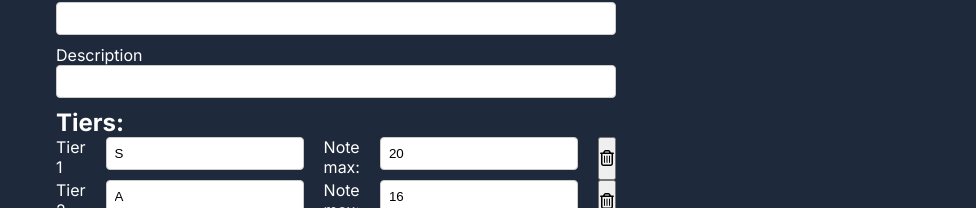
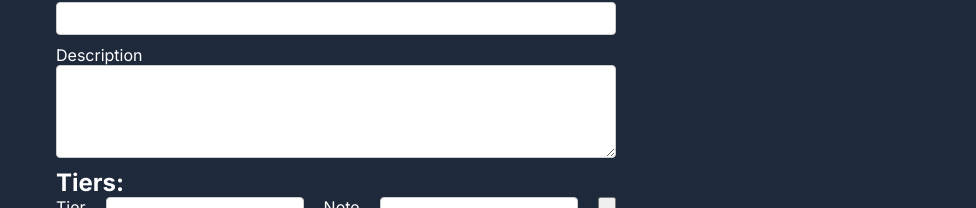
Before and after one commit to kebab-case-corp/tierlist-maker, a Next.js app: page /dashboard in a window 1280 px wide. Shown: the part 152-360 px from the top of the page, without its empty margins (304-1280 px from the left). Built offline with nearby package versions, Linux system fonts and the light colour scheme; no server answers; the database is empty; sample sign-in values are in the browser's storage.

Commit message:
feat: (NewTierListForm)
add handleChange on input

```diff
--- a/src/app/components/NewTierlistForm/index.tsx
+++ b/src/app/components/NewTierlistForm/index.tsx
@@ -1,10 +1,10 @@
-import { Criteria, Tier } from "@/app/lib/definitions";
+import { Criteria, Tier, Tierlist } from "@/app/lib/definitions";
 import React, { ChangeEvent, FormEvent, useState } from "react";
 import styles from "@/app/components/NewTierlistForm/index.module.css";
 import { FontAwesomeIcon } from "@fortawesome/react-fontawesome";
 import { faTrashCan } from "@fortawesome/free-regular-svg-icons";
 
-function NewTierlistForm({}) {
+function NewTierlistForm({ userId }: { userId: string }) {
   const [tiers, setTiers] = useState<Tier[]>([
     { name: "S", max: 20 },
     { name: "A", max: 16 },
@@ -19,6 +19,15 @@ function NewTierlistForm({}) {
     { name: "", maxRate: 5, description: "" },
     { name: "", maxRate: 5, description: "" },
   ]);
+
+  const [tierlist, setTierlist] = useState<Tierlist>({
+    userId: userId,
+    name: "",
+    description: "",
+    criterias: [],
+    tiers: [],
+  });
+
   const handleCreateTier = (e: FormEvent<HTMLButtonElement>) => {
     e.preventDefault();
     setTiers([...tiers, { name: "", max: 0 }]);
@@ -69,6 +78,15 @@ function NewTierlistForm({}) {
     );
   };
 
+  const handleChange = (
+    e: ChangeEvent<HTMLInputElement | HTMLTextAreaElement>,
+    field: "name" | "description"
+  ) => {
+    let prevTierlist = { ...tierlist };
+    prevTierlist[field] = e.target.value;
+    setTierlist(prevTierlist);
+  };
+
   return (
     <div className={styles.container}>
       <h1 className={styles.title}>Nouvelle Tierlist</h1>
@@ -76,17 +94,20 @@ function NewTierlistForm({}) {
         <label htmlFor="tierlist-name">Nom:</label>
         <input
           type="text"
-          id="tierlist-name--"
+          id="tierlist-name"
           className={styles.input}
+          onChange={(e) => handleChange(e, "name")}
           required
         ></input>
         <label htmlFor="tierlist-description">Description</label>
-        <input
-          type="text"
+        <textarea
           name="description"
           id="tierlist-description"
           className={styles.input}
-        />
+          cols={30}
+          rows={5}
+          onChange={(e) => handleChange(e, "description")}
+        ></textarea>
         <h2>Tiers:</h2>
         {tiers.map((tier, i) => (
           <div key={i.toString()} className={styles.tier}>
--- a/src/app/dashboard/page.tsx
+++ b/src/app/dashboard/page.tsx
@@ -31,7 +31,7 @@ function Page() {
         Disconnect
       </button>
       <TierlistsList userId={user.uid}></TierlistsList>
-      <NewTierlistForm></NewTierlistForm>
+      <NewTierlistForm userId={user.uid}></NewTierlistForm>
     </div>
   );
 }
```
Also changed, not shown: src/app/lib/definitions.ts (+17 -17 lines).
